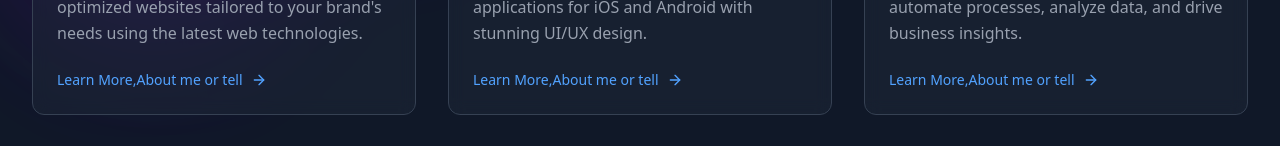
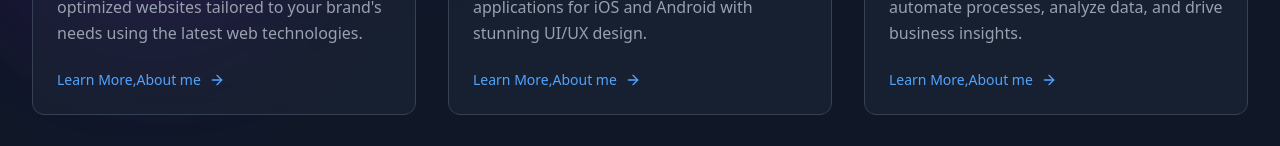
Before and after one commit to Laraib17/my_portfolio, a React (Vite) app: page /#/services in a window 1280 px wide. Shown: the part 505-651 px from the top of the page. Built offline with nearby package versions, Linux system fonts and the light colour scheme; a web font is replaced by a local one.

Commit message:
feat:new edits

```diff
--- a/src/pages/Services.jsx
+++ b/src/pages/Services.jsx
@@ -62,7 +62,7 @@ const Services = () => {
                 </p>
 
                 <button className="flex items-center text-sm font-medium text-blue-400 hover:text-blue-300 transition-colors group/btn">
-                  Learn More,About me or tell
+                  Learn More,About me
                   <ArrowRight className="w-4 h-4 ml-2 transform group-hover/btn:translate-x-1 transition-transform" />
                 </button>
               </motion.div>
```
